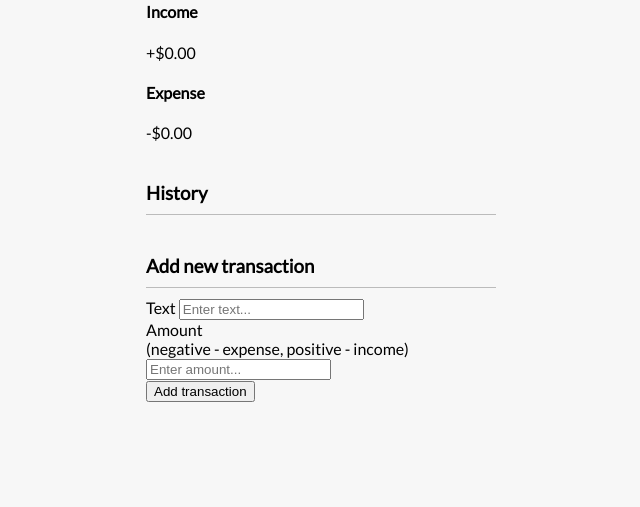
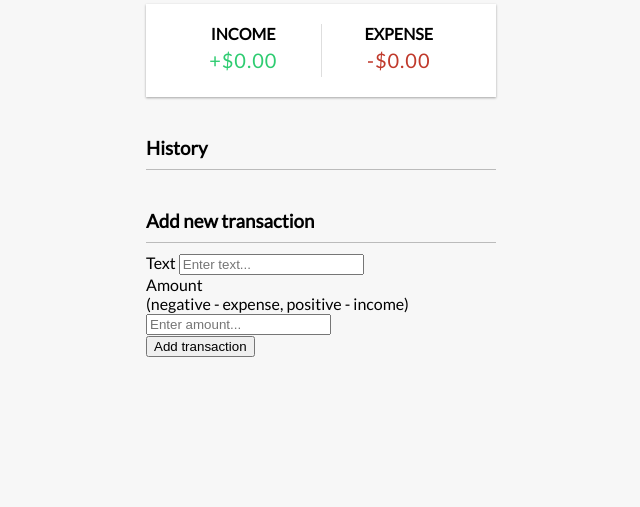
Before and after one commit to toberixng/20DaysJavaScript, a website: page expense-tracker/index.html in a window 1280 px wide. Shown: the part 293-800 px from the top of the page, without its empty margins (319-959 px from the left). Drawn offline with Linux system fonts and the light colour scheme.

Commit message:
monr=ey sign update

```diff
--- a/expense-tracker/style.css
+++ b/expense-tracker/style.css
@@ -35,42 +35,42 @@ h3 {
   margin: 40px 0 10px;
 }
 
-/* h4 {
+h4 {
   margin: 0;
   text-transform: uppercase;
-} */
+}
 
-/* .inc-exp-container {
+.inc-exp-container {
   background-color: #fff;
   box-shadow: var(--box-shadow);
   padding: 20px;
   display: flex;
   justify-content: space-between;
   margin: 20px 0;
-} */
+}
 
-/* .inc-exp-container > div {
+.inc-exp-container > div {
   flex: 1;
   text-align: center;
 }
 
 .inc-exp-container > div:first-of-type {
   border-right: 1px solid #dedede;
-} */
+}
 
-/* .money {
+.money {
   font-size: 20px;
   letter-spacing: 1px;
   margin: 5px 0;
-} */
+}
 
-/* .money.plus {
+.money.plus {
   color: #2ecc71;
-} */
+}
 
-/* .money.minus {
+.money.minus {
   color: #c0392b;
-} */
+}
 
 /* label {
   display: inline-block;
```
